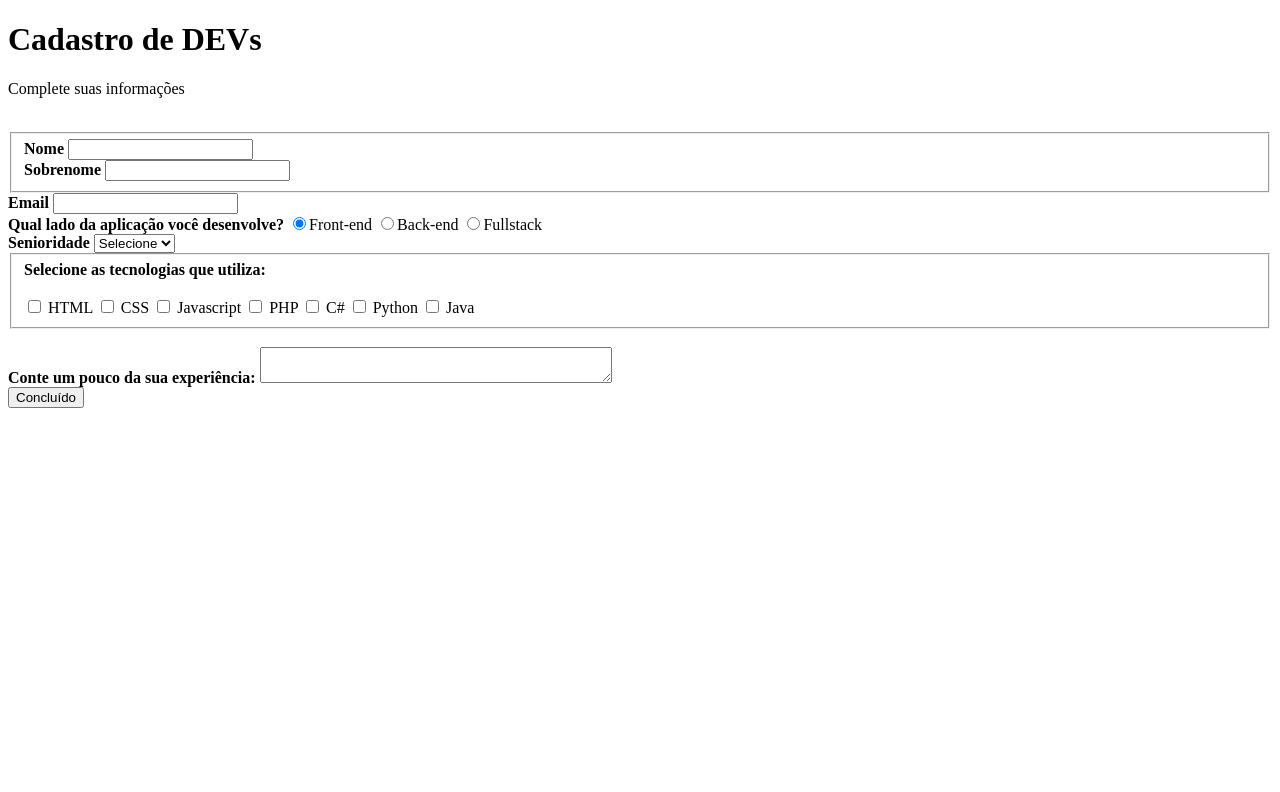
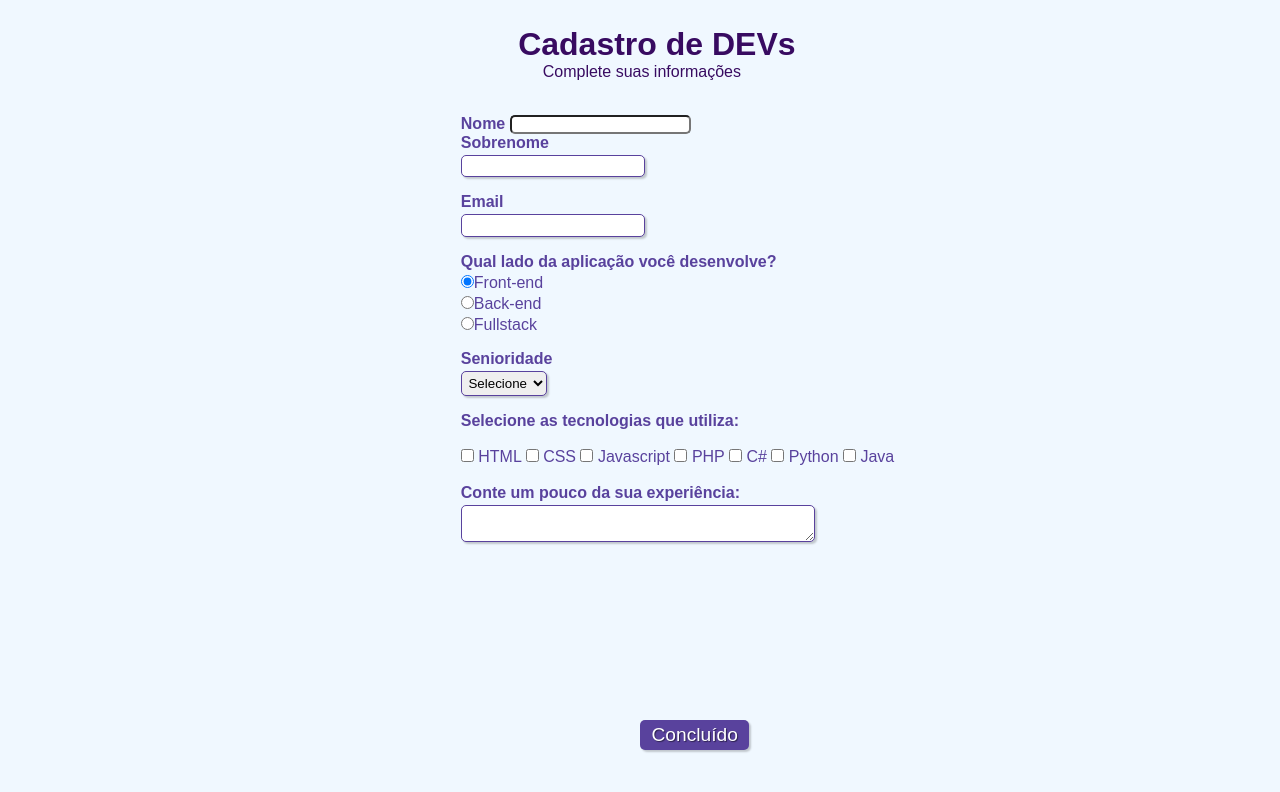
Before and after one commit to Alinewienke/formulario-cadastro-de-devs, a plain HTML site: page index.html in a window 1280 px wide. Drawn offline with Linux system fonts and the light colour scheme.

Commit message:
incluir style css e add id html

```diff
--- a/index.html
+++ b/index.html
@@ -4,6 +4,7 @@
     <meta charset="UTF-8">
     <meta http-equiv="X-UA-Compatible" content="IE=edge">
     <meta name="viewport" content="width=device-width, initial-scale=1.0">
+    <link rel="stylesheet" type="text/css" href="styles.css" media="screen">
     <title>cadastro</title>
 </head>
 <body>
@@ -56,7 +57,7 @@
     </div>
 
     <fieldset class="grupo">
-        <div>
+        <div id="check">
             <label><strong>Selecione as tecnologias que utiliza:</strong></label><br><br>
             <input type="checkbox" id="tecnologia1" name="tecnologia1" value="HTML">
             <label for="tecnologia1">HTML</label>
--- a/styles.css
+++ b/styles.css
@@ -0,0 +1,90 @@
+*{
+    margin: 0;
+    padding: 0;
+}
+
+#titulo{
+    font-family: sans-serif;
+    color: #380B61;
+    margin-left: 7%;
+}
+
+#subtitulo{
+    font-family: sans-serif;
+    color: #380B61;
+    margin-left: 10%;
+}
+
+fieldset{
+    border: 0;
+}
+
+body{
+    background-color: #F0F8FF;
+    font-family: sans-serif;
+    font-size: 1em;
+    color: #59429D;
+    margin-left: 36%;
+    margin-top: 2%;
+    justify-content: center;
+}
+
+input, select, textarea, button{
+    border-radius: 5px;
+}
+
+.campo{
+    margin-bottom: 1em;
+}
+
+.campo label{
+    margin-bottom: 0.2em;
+    color: #59429D;
+    display: block;
+}
+
+fieldset.grupo .campo{
+    float: left;
+    margin-right: 1em;
+}
+
+.campo input[type="text"], .campo input[type="email"], .campo select, .campo textarea{
+    padding: 0.2em;
+    border: 1px solid #59429D;
+    box-shadow: 2px 2px 2px rgba(0,0,0,0.2);
+    display: block;
+}
+
+.campo select option{
+    padding-right: 1em;
+}
+
+.campo input:focus, .campo select:focus, .campo textarea:focus{
+    background: #E0E0F8;
+}
+
+.botao {
+    font-size: 1.2em;
+    background: #59429D;
+    border: 0;
+    margin-bottom: 1em;
+    color: #ffffff;
+    padding: 0.2em 0.6em;
+    box-shadow: 2px 2px 2px rgba(0,0,0,0.2);
+    text-shadow: 1px 1px 1px rgba(0,0,0,0.5);
+    position: absolute;
+    top: 90%;
+    left: 50%;
+    margin-right: -50%;
+    transform: translate(-50% -50%);
+}
+
+.botao:haver {
+    background: #ccbbff;
+    box-shadow: inset 2px 2px 2px rgba(0,0,0,0.2);
+    text-shadow: none;
+}
+
+#check{
+    display: inline-block;
+}
```
